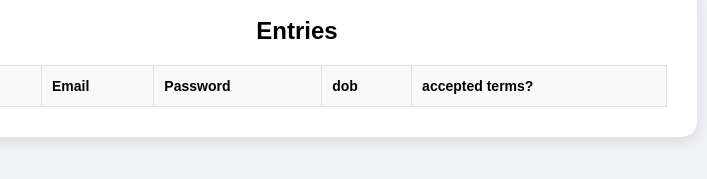
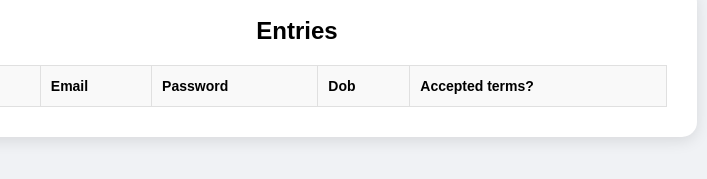
Before and after one commit to bhargavibokam/wd101, a plain HTML site: page index.html in a window 1280 px wide. Shown: the part 543-722 px from the top of the page, 343-1050 px from the left. Drawn offline with Linux system fonts and the light colour scheme.

Commit message:
index.html

```diff
--- a/index.html
+++ b/index.html
@@ -222,8 +222,8 @@
           <th>Name</th>
           <th>Email</th>
           <th>Password</th>
-          <th>dob</th>
-          <th>accepted terms?</th>
+          <th>Dob</th>
+          <th>Accepted terms?</th>
         </tr>
       </thead>
       <tbody>
```
